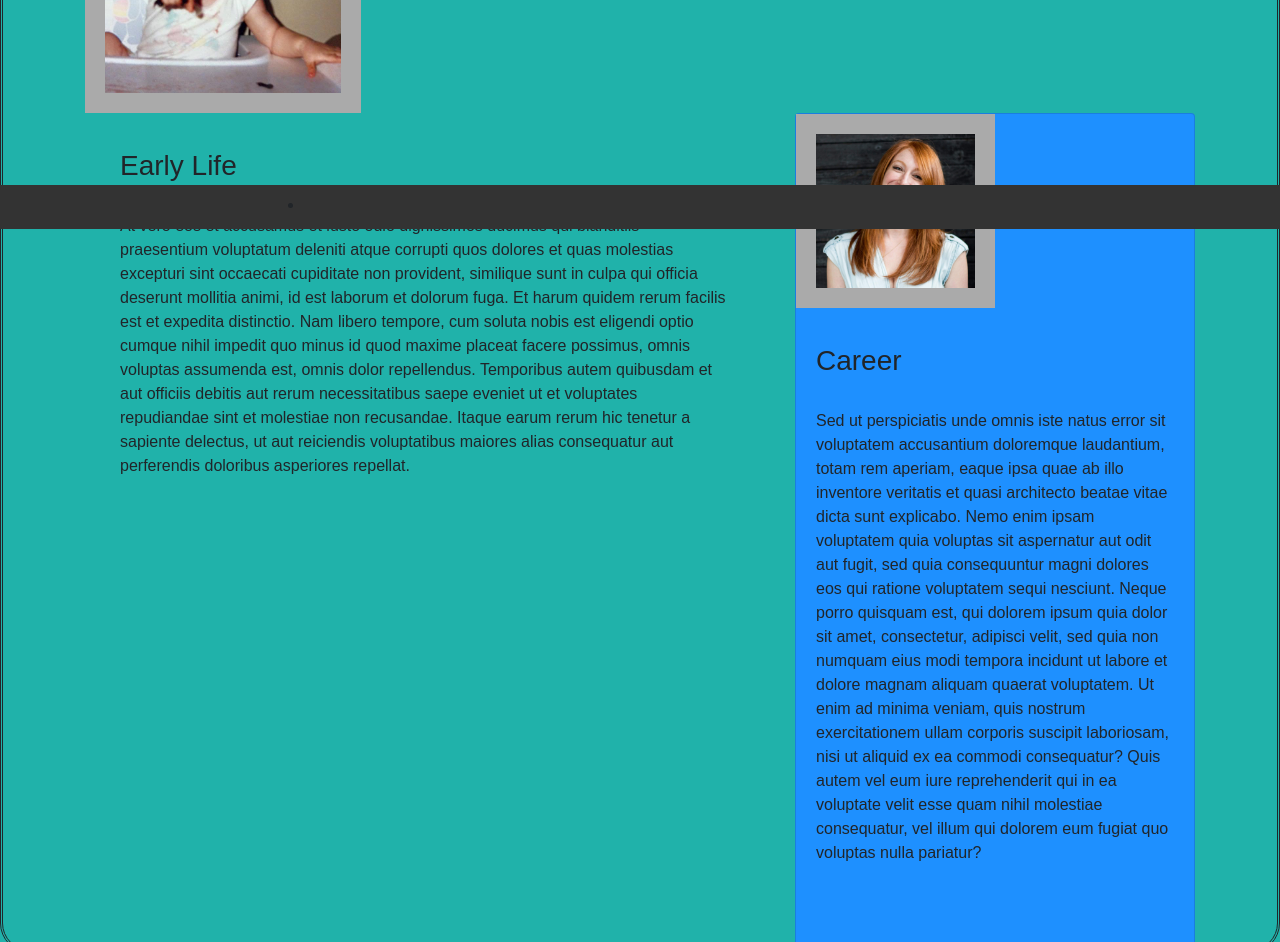
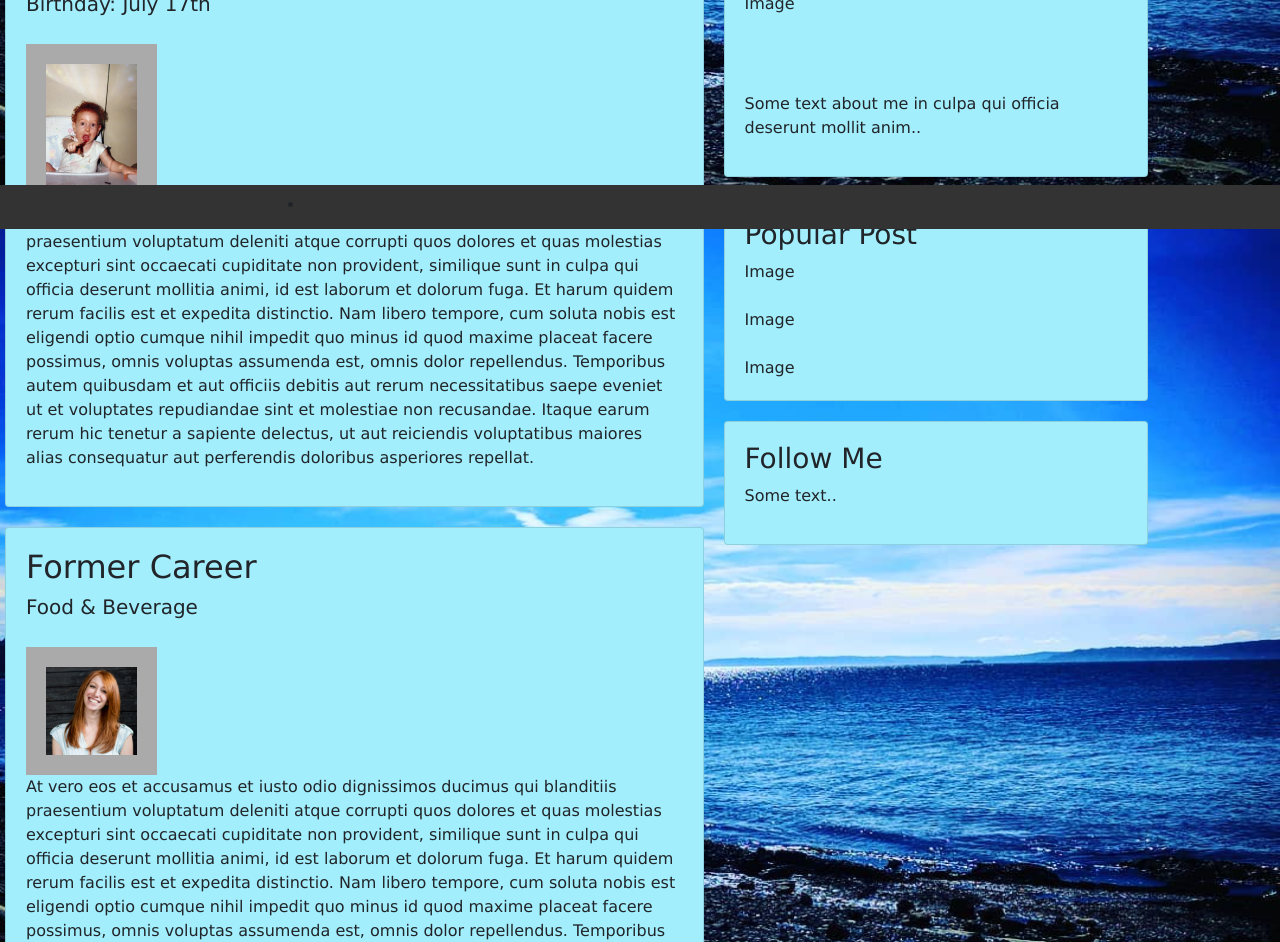
Before and after one commit to ilyublinsky/bcs-homework-assignment-2, a plain HTML site: page index.html in a window 1280 px wide. Shown: the part 571-1513 px from the top of the page. Drawn offline with nearby package versions, Linux system fonts and the light colour scheme.

Commit message:
add images and background to my index page and folders.

```diff
--- a/assets/index.css
+++ b/assets/index.css
@@ -4,24 +4,27 @@
 
   body {
     font-family: Arial, Helvetica, sans-serif;
-    margin: 20;
     background-color: lightseagreen;
-    border-style: double;
-    border-bottom-left-radius: 30px;
-    border-top-right-radius: 30px;
-    border-top-left-radius: 30px;
-    border-bottom-right-radius: 30px;
   }
 
   .header {
-    padding: 90px;
+    padding: 40px;
+    margin-top: 70px;
+    margin-right: 90px;
+    margin-left: 90px;
+    margin-bottom: 70px;
     text-align: center;
-    background: #e63b08;
+    background: #f1815f;
+    border: cadetblue;
+    border-width: 20px;
+    border-style: ridge;
     color: white;
+    font-stretch: ultra-expanded;
   }
 
   .header h1 {
     font-size: 40px;
+    font-stretch: ultra-expanded;
   }
 
   .navbar {
@@ -39,28 +42,41 @@
   }
 
   .navbar a.right {
-    float: right;
+    float: center;
   }
 
   .navbar a:hover {
     background-color: rgb(221, 221, 221);
-    color: black;
   }
 
-  .card {
+  .card1 {
     background-color: dodgerblue;
+    margin-bottom: 20px;
+    margin-top: 20px;
+    margin-left: 0px;
+    margin-right: 10px;
+    border-style: double;
+    float: inline-end;
   }
 
-  /* Column container */
-  .row {
-    display: flex;
-    flex-wrap: wrap;
+  .card2 {
+    background-color: dodgerblue;
+    margin-bottom: 0px;
+    margin-top: 20px;
+    margin-left: 10px;
+    margin-right: 100px;
+    border-style: double;
+    float: inline-end;
   }
 
-  /* Fake image, just for this example */
+  .row {
+    display:-ms-grid;
+    flex-wrap: nowrap;
+  }
+
   img {
     background-color: #aaa;
-    width: 30%;
+    width: 100%;
     padding: 20px;
   }
 
@@ -70,3 +86,54 @@
       margin-top: 0;
     }
   }
+
+
+  body {
+    font-family: 'Lucida Sans', 'Lucida Sans Regular', 'Lucida Grande', 'Lucida Sans Unicode', Geneva, Verdana, sans-serif;
+    padding: 20px;
+    background: #f1f1f1;
+  }
+
+  .header {
+    padding: 30px;
+    font-size: 40px;
+    text-align: center;
+    background: rgb(247, 157, 106);
+  }
+
+  .leftcolumn {
+    float: right;
+    width: 55%;
+    text-overflow: ellipsis;
+  }
+
+  .rightcolumn {
+    float: left;
+    width: 35%;
+    padding-left: 20px;
+  }
+
+  img {
+    background-color: #aaa;
+    width: 100%;
+    padding: 20px;
+    float: center;
+  }
+
+  .card {
+    background-color: rgb(162, 238, 252);
+    padding: 20px;
+    margin-top: 20px;
+  }
+
+  .row:after {
+    content: "";
+    display: table;
+    clear: both;
+  }
+
+  @media screen and (max-width: 800px) {
+    .leftcolumn, .rightcolumn {
+      width: 100%;
+      padding: 0;
+    }
--- a/assets/portfolio.css
+++ b/assets/portfolio.css
@@ -1,7 +1,7 @@
 nav {
     text-align: auto;
     text-emphasis-color: rgb(224, 240, 7);
-    background-color: rgb(5, 30, 59);
+    background-color: #333;
     padding-right: 80%;
     padding-top: 50%;
     font-size: 15px;
--- a/index.html
+++ b/index.html
@@ -30,53 +30,86 @@
           </ul>
         </div>
       </nav>
+
+
       <br>
       <div class="header">
         <h1>Ingrid Alexandra Lyublinsky</h1>
         <p>"I'm not bad. I'm just drawn that way."
             <br>- Jessica Rabbit</p>
         </div>
-      <div class="container">
                   <div class="row">
-                  <div class="col-md-10"><div class="card" style="width: 25rem;" style="length: 20rem"></div>
-                    <img src="/bcs-homework-assignment-2/assets/index-images/baby-ingrid.jpg" alt="baby-ingrid" class="img-rounded">
-                </div>
-                </div>
-                <div class="row">
-                  <div class="col">
-                    <div class="col">
-                      <div class="card-body">
-                        <p class="card-text"><h3>Early Life</h3>
-                      <br>
-                    At vero eos et accusamus et iusto odio dignissimos ducimus qui blanditiis praesentium voluptatum deleniti atque corrupti quos dolores et quas molestias excepturi sint occaecati cupiditate non provident,
+                    <div class="leftcolumn">
+                      <div class="card">
+                        <h2>Early Life</h2>
+                        <h5>Birthday: July 17th</h5>
+                        <div class="early-life" style="height:20px;"></div>
+                        <img src="assets/index-images/baby-ingrid.jpg" alt="baby-ingrid" style="width: 20%;">
+                        <p>At vero eos et accusamus et iusto odio dignissimos ducimus qui blanditiis praesentium voluptatum deleniti atque corrupti quos dolores et quas molestias excepturi sint occaecati cupiditate non provident,
                           similique sunt in culpa qui officia deserunt mollitia animi,
                           id est laborum et dolorum fuga.
                           Et harum quidem rerum facilis est et expedita distinctio.
                           Nam libero tempore, cum soluta nobis est eligendi optio cumque nihil impedit quo minus id quod maxime placeat facere possimus,
                           omnis voluptas assumenda est, omnis dolor repellendus.
                           Temporibus autem quibusdam et aut officiis debitis aut rerum necessitatibus saepe eveniet ut et voluptates repudiandae sint et molestiae non recusandae.
-                    Itaque earum rerum hic tenetur a sapiente delectus, ut aut reiciendis voluptatibus maiores alias consequatur aut perferendis doloribus asperiores repellat.
-                  </p>
-                  <br>
-                  <br></div>
+                          Itaque earum rerum hic tenetur a sapiente delectus, ut aut reiciendis voluptatibus maiores alias consequatur aut perferendis doloribus asperiores repellat.</p>
+                      </div>
+                      <div class="card">
+                        <h2>Former Career</h2>
+                        <h5><i></i>Food & Beverage</h5></h5>
+                        <div class="early-life" style="height:20px;"></div>
+                        <img src="assets/index-images/workheadshot.png" alt="workheadshot" style="width: 20%;">
+                        <p>At vero eos et accusamus et iusto odio dignissimos ducimus qui blanditiis praesentium voluptatum deleniti atque corrupti quos dolores et quas molestias excepturi sint occaecati cupiditate non provident,
+                          similique sunt in culpa qui officia deserunt mollitia animi,
+                          id est laborum et dolorum fuga.
+                          Et harum quidem rerum facilis est et expedita distinctio.
+                          Nam libero tempore, cum soluta nobis est eligendi optio cumque nihil impedit quo minus id quod maxime placeat facere possimus,
+                          omnis voluptas assumenda est, omnis dolor repellendus.
+                          Temporibus autem quibusdam et aut officiis debitis aut rerum necessitatibus saepe eveniet ut et voluptates repudiandae sint et molestiae non recusandae.
+                          Itaque earum rerum hic tenetur a sapiente delectus, ut aut reiciendis voluptatibus maiores alias consequatur aut perferendis doloribus asperiores repellat.</p>
+                      </div>
+                      <div class="card">
+                        <h2>Future Career</h2>
+                        <h5><i></i>Product Manager | Scrum Master | UX Designer</h5></h5>
+                        <div class="Product Manager" style="height:20px;"></div>
+                        <img src="assets/index-images/fortune-cookie.jpg" alt="fortune-cookie" style="width: 20%;">
+                        <p>At vero eos et accusamus et iusto odio dignissimos ducimus qui blanditiis praesentium voluptatum deleniti atque corrupti quos dolores et quas molestias excepturi sint occaecati cupiditate non provident,
+                          similique sunt in culpa qui officia deserunt mollitia animi,
+                          id est laborum et dolorum fuga.
+                          Et harum quidem rerum facilis est et expedita distinctio.
+                          Nam libero tempore, cum soluta nobis est eligendi optio cumque nihil impedit quo minus id quod maxime placeat facere possimus,
+                          omnis voluptas assumenda est, omnis dolor repellendus.
+                          Temporibus autem quibusdam et aut officiis debitis aut rerum necessitatibus saepe eveniet ut et voluptates repudiandae sint et molestiae non recusandae.
+                          Itaque earum rerum hic tenetur a sapiente delectus, ut aut reiciendis voluptatibus maiores alias consequatur aut perferendis doloribus asperiores repellat.</p>
                       </div>
                     </div>
-                  <div class="row">
-                    <div class="col"><div class="col-8"><div class="card" style="width: 25rem;" style="length: 20rem">
-                        <img src="/bcs-homework-assignment-2/assets/index-images/workheadshot.png" alt="Headshot" style="width:50%">
-                        <div class="card-body">
-                        <p class="card-text"><h3>Career</h3>
-                          <br>
-                      <p>
-                        Sed ut perspiciatis unde omnis iste natus error sit voluptatem accusantium doloremque laudantium, totam rem aperiam, eaque ipsa quae ab illo inventore veritatis et quasi architecto beatae vitae dicta sunt explicabo.
-                        Nemo enim ipsam voluptatem quia voluptas sit aspernatur aut odit aut fugit, sed quia consequuntur magni dolores eos qui ratione voluptatem sequi nesciunt.
-                        Neque porro quisquam est, qui dolorem ipsum quia dolor sit amet, consectetur, adipisci velit, sed quia non numquam eius modi tempora incidunt ut labore et dolore magnam aliquam quaerat voluptatem.
-                        Ut enim ad minima veniam, quis nostrum exercitationem ullam corporis suscipit laboriosam, nisi ut aliquid ex ea commodi consequatur? Quis autem vel eum iure reprehenderit qui in ea voluptate velit esse quam nihil molestiae consequatur, vel illum qui dolorem eum fugiat quo voluptas nulla pariatur?
-                      </p>
-                      <br>
-                      <br>
+                    <div class="rightcolumn">
+                      <div class="card">
+                        <h2>About Me</h2>
+                        <div class="fakeimg" style="height:100px;">Image</div>
+                        <p>Some text about me in culpa qui officia deserunt mollit anim..</p>
+                      </div>
+                      <div class="card">
+                        <h3>Popular Post</h3>
+                        <div class="fakeimg">Image</div><br>
+                        <div class="fakeimg">Image</div><br>
+                        <div class="fakeimg">Image</div>
+                      </div>
+                      <div class="card">
+                        <h3>Follow Me</h3>
+                        <p>Some text..</p>
                       </div>
                     </div>
+                  </div>
+
+                  <style>
+                    body {
+                      background-image: url('assets/index-images/background-image.png');
+                      background-repeat: no-repeat;
+                      background-attachment: fixed;
+                      background-size: 100%;
+                    }
+                    </style>
 
                   <footer>
                     <nav class="navbar navbar-expand-lg fixed-bottom navbar-color bg-color">
```
Also changed, not shown: assets/index-images/background-image.png (added), assets/index-images/fortune-cookie.jpg (added). Lines whose indentation alone changed are shown as unchanged.
